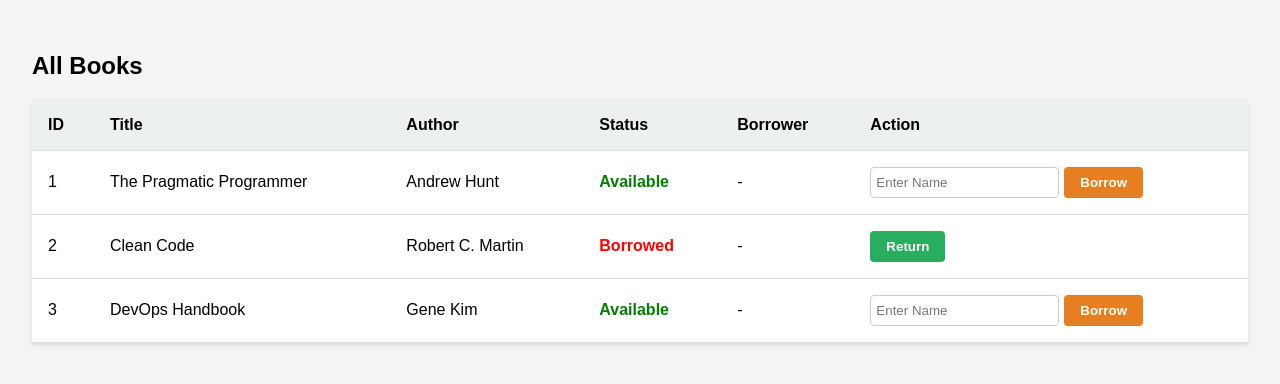
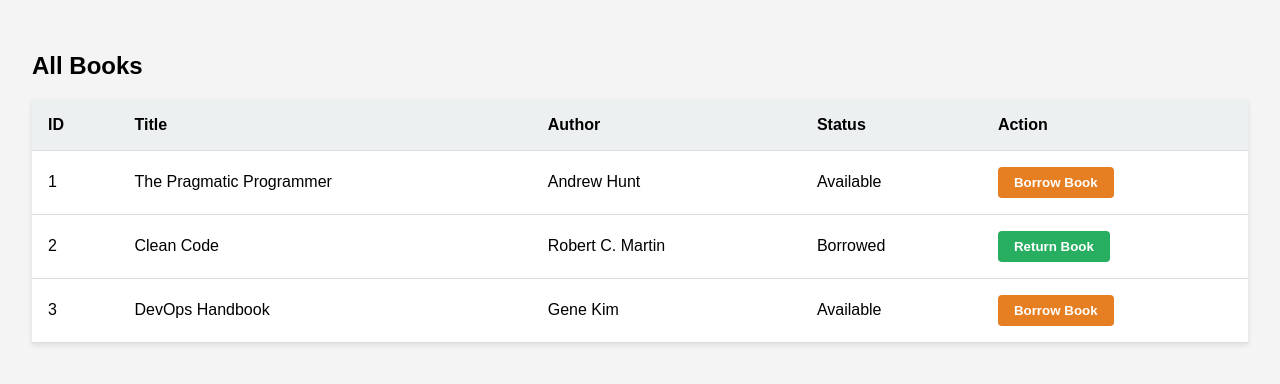
Before and after one commit to Jaya-sri26/LibraryMangementCase, a Flask app: page /books in a window 1280 px wide. Shown: the part 100-484 px from the top of the page. Run offline with Flask 3, Linux system fonts and the light colour scheme.

Commit message:
Refactor view_books.html to simplify book actions
Removed borrower column and related forms for borrowing and returning books.

```diff
--- a/templates/view_books.html
+++ b/templates/view_books.html
@@ -7,32 +7,20 @@
 {% else %}
 <table>
     <tr>
-        <th>ID</th><th>Title</th><th>Author</th><th>Status</th><th>Borrower</th><th>Action</th>
+        <th>ID</th><th>Title</th><th>Author</th><th>Status</th><th>Action</th>
     </tr>
     {% for book in books %}
     <tr>
         <td>{{ book.id }}</td>
         <td>{{ book.title }}</td>
         <td>{{ book.author }}</td>
+        <td>{{ "Available" if book.available else "Borrowed" }}</td>
         <td>
-            <span style="color: {{ 'green' if book.available else 'red' }}; font-weight: bold;">
-                {{ "Available" if book.available else "Borrowed" }}
-            </span>
-        </td>
-        <td>{{ book.borrower if book.borrower else "-" }}</td>
-        <td>
-            {% if book.available %}
-                <!-- Borrow Form -->
-                <form method="POST" action="{{ url_for('borrow_book', book_id=book.id) }}" style="display:flex; gap: 5px;">
-                    <input type="text" name="borrower_name" placeholder="Enter Name" required style="padding: 5px; border: 1px solid #ccc;">
-                    <button type="submit" style="background-color: #e67e22; cursor:pointer;">Borrow</button>
-                </form>
-            {% else %}
-                <!-- Return Form -->
-                <form method="POST" action="{{ url_for('return_book', book_id=book.id) }}">
-                    <button type="submit" style="background-color: #27ae60; cursor:pointer;">Return</button>
-                </form>
-            {% endif %}
+            <form method="POST" action="{{ url_for('toggle_availability', book_id=book.id) }}">
+                <button type="submit" style="background-color: {{ '#27ae60' if not book.available else '#e67e22' }};">
+                    {{ "Return Book" if not book.available else "Borrow Book" }}
+                </button>
+            </form>
         </td>
     </tr>
     {% endfor %}
```
